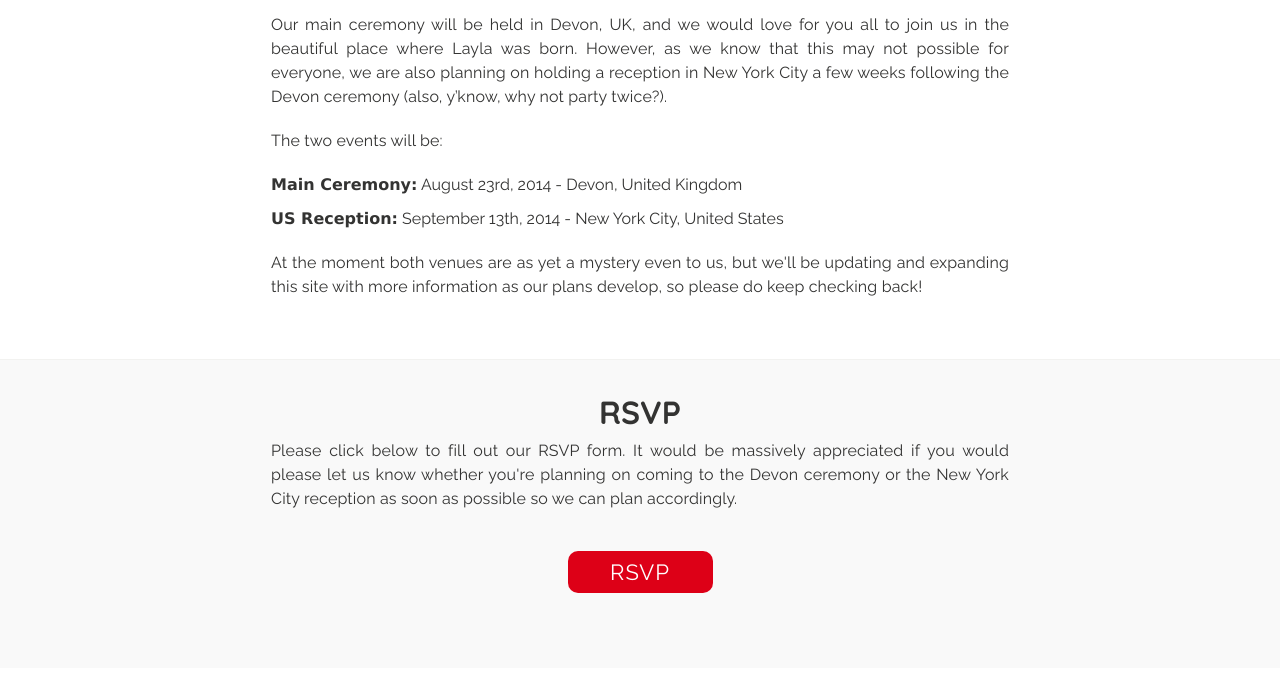
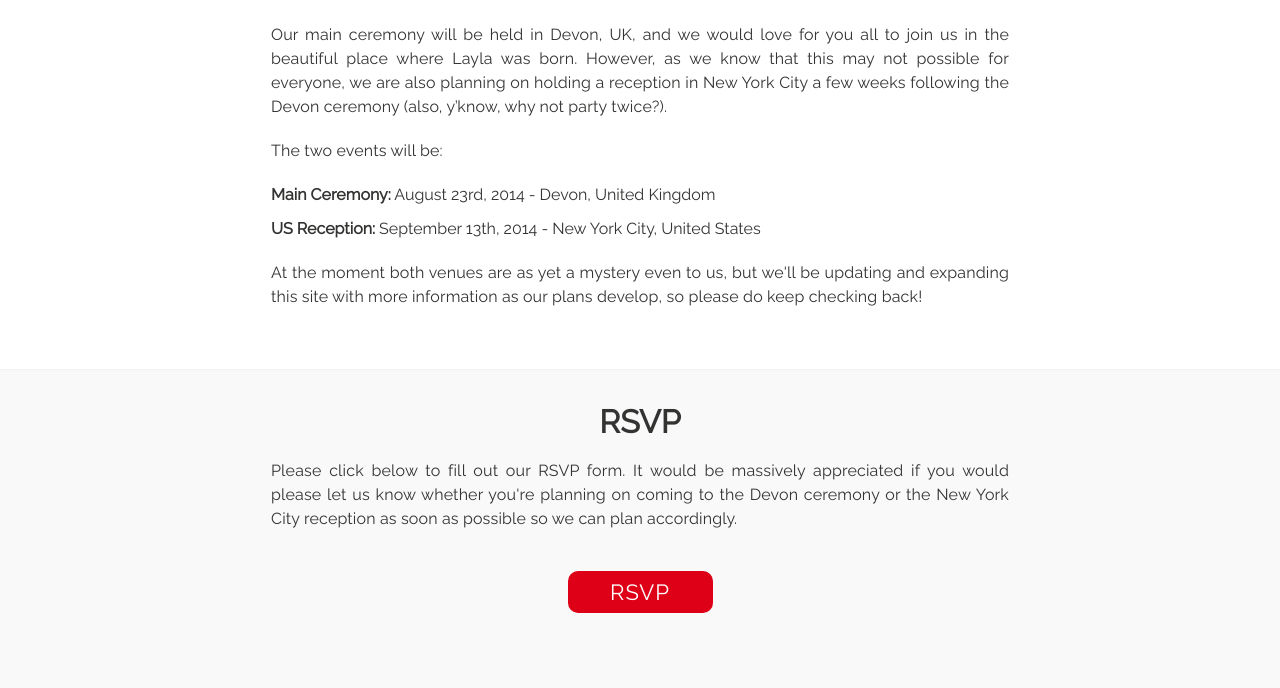
Before and after one commit to doobers/Super-Estrella, a plain HTML site: page index.html in a window 1280 px wide. Shown: the part 563-1251 px from the top of the page. Drawn offline with nearby package versions, Linux system fonts and the light colour scheme.

Commit message:
Raleway font

```diff
--- a/css/style.css
+++ b/css/style.css
@@ -39,7 +39,6 @@ a{
 	font-size: 14px;
 	letter-spacing: .5px;
 	font-size: 16px;
-	font-family: 'Raleway', sans-serif;
 	color: #333332;
 	text-decoration: underline;
 }
@@ -48,17 +47,14 @@ a{
 article{
 	color: #333332;
 	padding: 0 15px;
-	font-family: 'Raleway';
 	line-height: 150%;
 }
 
 article h2{
 	text-align: center;
 	font-size: 32px;
+	padding: 20px 0 25px 0;
 	font-weight: bold;
-	padding-bottom: 15px;
-	padding-top: 20px;
-	font-family: 'Quicksand', sans-serif;
 }
 
 
@@ -81,7 +77,6 @@ article ol li{
 
 .listHead{
 	font-weight:bold;
-	font-family: "jaf-bernino-sans","Lucida Grande","Lucida Sans Unicode","Lucida Sans",Geneva,Verdana,sans-serif;
 }
 
 
```
